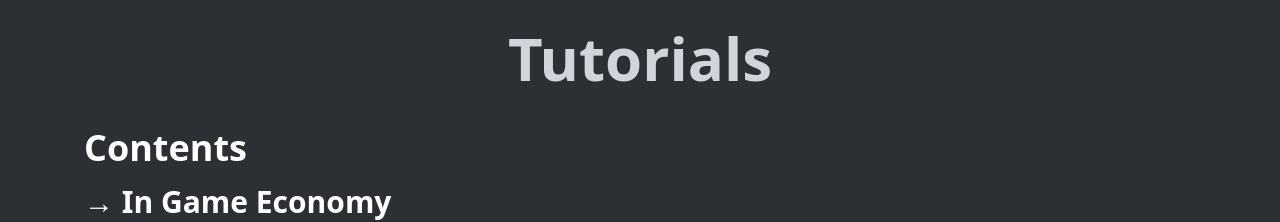
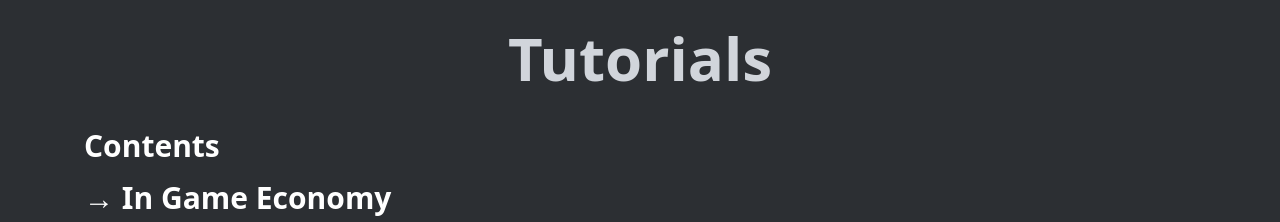
Before and after one commit to moiSentineL/chonkyserver-web, a Next.js app: page /tutorials in a window 1280 px wide. Shown: the top 222 px of the page. Built offline with nearby package versions, Linux system fonts and the light colour scheme.

Commit message:
Tutorial Page | Minor Changes

```diff
--- a/pages/tutorials.tsx
+++ b/pages/tutorials.tsx
@@ -14,8 +14,8 @@ const Tutorials = () => {
                     Tutorials
                 </h1>
                 <div className="mt-10 space-y-4 font-semibold text-white">
-                    <p className="text-4xl">Contents</p>
-                    <div className="mt-2 text-3xl font-semibold text-white">
+                    <p className="text-4xl md:text-3xl sm:text-2xl">Contents</p>
+                    <div className="mt-2 text-3xl sm:textfont-semibold text-white">
                         <p className="mt-1">
                             &rarr;{" "}
                             <a
@@ -90,14 +90,6 @@ const Tutorials = () => {
                         </p>
 
                     </div>
-
-
-
-
-
-
-
-
                 </div>
                 <div className="mt-10 space-y-4 text-lg font-semibold text-white">
                     <div id="InGameEco">
```
